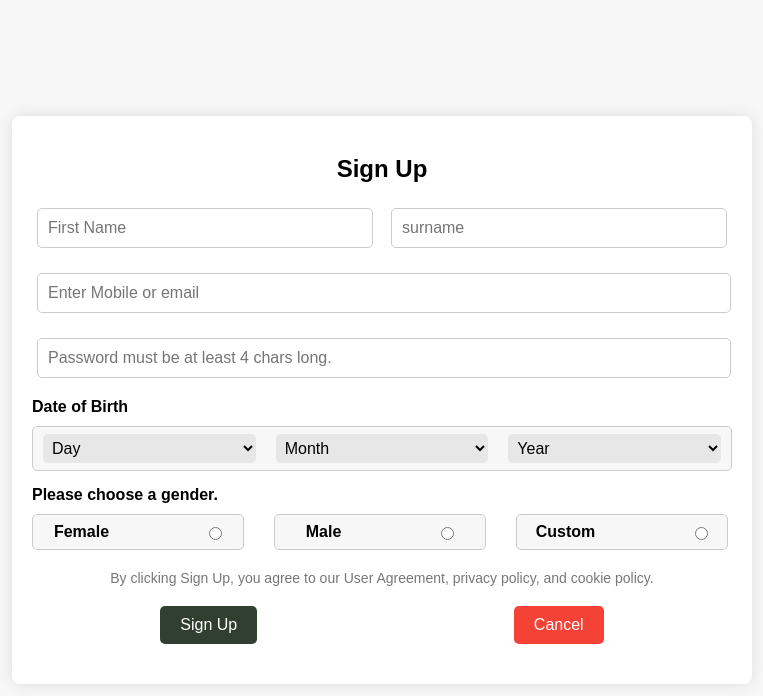
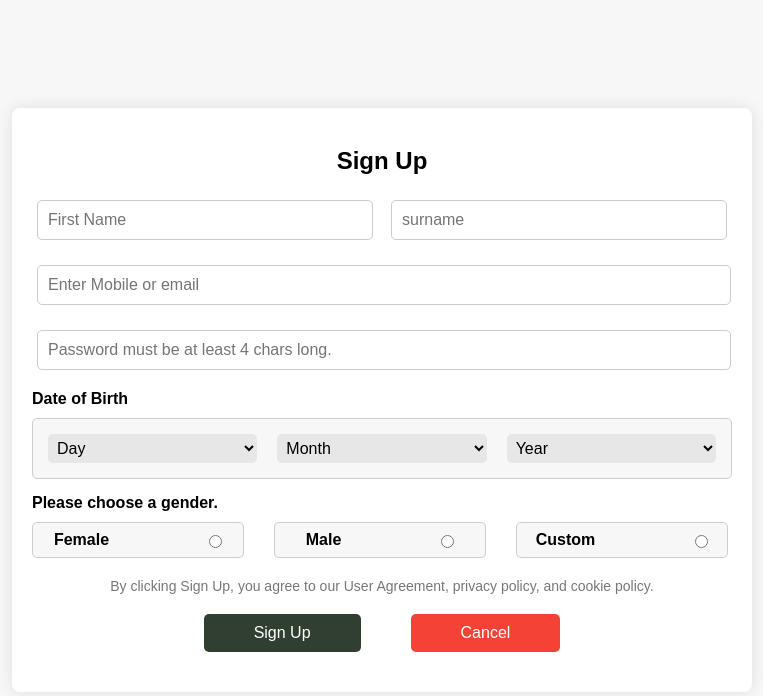
Before and after one commit to RoknuzzamanRokon/portfolio_short_project_for_AsthaIT, a Flask app: page /signup in a window 1280 px wide. Shown: the top 696 px of the page, without its empty margins (258-1021 px from the left). Run offline with Flask 3, Linux system fonts and the light colour scheme.

Commit message:
Fix the button problem.

```diff
--- a/signUp_project_with_flask/static/styles.css
+++ b/signUp_project_with_flask/static/styles.css
@@ -63,35 +63,61 @@ h2 {
     gap: 10px;
     border: 1px solid #ccc;
     border-radius: 5px;
-    padding: 2px 5px;
+    padding: 10px;
     background-color: #f7f7f7;
     margin-top: 10px;
     margin-bottom: 10px;
 }
 
-.dob-group select {
-    width: 32%;
+.dob-item {
+    flex: 1;
+    display: flex;
+    align-items: center;
+}
+
+.dob-item select {
+    width: 100%;
     background-color: #e7e7e7;
     color: rgb(0, 0, 0);
     border: none;
     border-radius: 5px;
     padding: 5px;
+    box-sizing: border-box;
 }
 
-
-.dob-group select:hover,
-.dob-group select:focus {
+.dob-item select:hover,
+.dob-item select:focus {
     background-color: rgb(255, 255, 255);
+    outline: none;
 }
 
 .error {
+    border: 1px solid #875f5f;
+    box-sizing: border-box;
+    display: none;
+    color: #eb0303;
+    font-size: 0.875em;
+    margin-top: 10px;
+    margin-bottom: 10px;
+    text-align: center;
+    width: calc(80% - 30px);
+    margin-left: auto;
+    margin-right: auto;
+    border-radius: 5px;
+    padding: 5px;
+    background-color: #ffffff;
+}
+
+.contact-error {
     display: none;
     color: red;
     font-size: 0.875em;
-    margin-top: -10px;
+    margin-top: 10px;
     margin-bottom: 10px;
+    text-align: center;
+    width: calc(50% - 30px);
+    margin-left: 150px;
 }
-
 
 .gender-group {
     display: flex;
@@ -136,13 +162,14 @@ h2 {
 
 .form-actions {
     display: flex;
-    justify-content: space-around;
+    justify-content: center;
+    gap: 50px;
 }
 
 .btn-primary {
     background-color: #313f31;
     color: white;
-    padding: 10px 20px;
+    padding: 10px 50px;
     border: none;
     border-radius: 5px;
     cursor: pointer;
@@ -156,7 +183,7 @@ h2 {
 .btn-secondary {
     background-color: #f44336;
     color: white;
-    padding: 10px 20px;
+    padding: 10px 50px;
     border: none;
     border-radius: 5px;
     cursor: pointer;
@@ -164,7 +191,7 @@ h2 {
 }
 
 .btn-secondary:hover {
-    background-color: #e53935;
+    background-color: #ac100d;
 }
 
 #response-message {
--- a/signUp_project_with_flask/templates/signup.html
+++ b/signUp_project_with_flask/templates/signup.html
@@ -26,7 +26,7 @@
             name="contact"
             placeholder="Enter Mobile or email"
           />
-          <div class="error" id="contact-error">Enter email address or mobile number.</div>
+          <div class="contact-error" id="contact-error">Enter email address or mobile number.</div>
         </div>
 
         <div class="form-group">
@@ -41,13 +41,16 @@
         <div class="form-group">
           <label for="dob">Date of Birth</label>
           <div class="dob-group">
+            <div class="dob-item">
                 <select name="dob-day" id="dob-day">
                     <option value="">Day</option>
                     {% for day in range(1, 32) %}
                     <option value="{{ day }}">{{ day }}</option>
                     {% endfor %}
                 </select>
+            </div>
 
+            <div class="dob-item">
                 <select name="dob-month" id="dob-month">
                     <option value="">Month</option>
                     {% for month in ["Jan", "Feb", "Mar", "Apr", "May", "Jun", "Jul",
@@ -55,7 +58,8 @@
                     <option value="{{ loop.index }}">{{ month }}</option>
                     {% endfor %}
                 </select>
-
+            </div>
+            <div class="dob-item">
                 <select name="dob-year" id="dob-year">
                     <option value="">Year</option>
                     {% for year in range(1900, 2024) %}
@@ -63,10 +67,15 @@
                     {% endfor %}
                 </select>
             </div>
+
+
+          </div>
           <div class="error" id="dob-error">
             Invalid Date. Please select a valid date.
           </div>
         </div>
+
+
 
         <div class="form-group">
           <label for="gender">Please choose a gender.</label>
```
Lines whose indentation alone changed are shown as unchanged.
